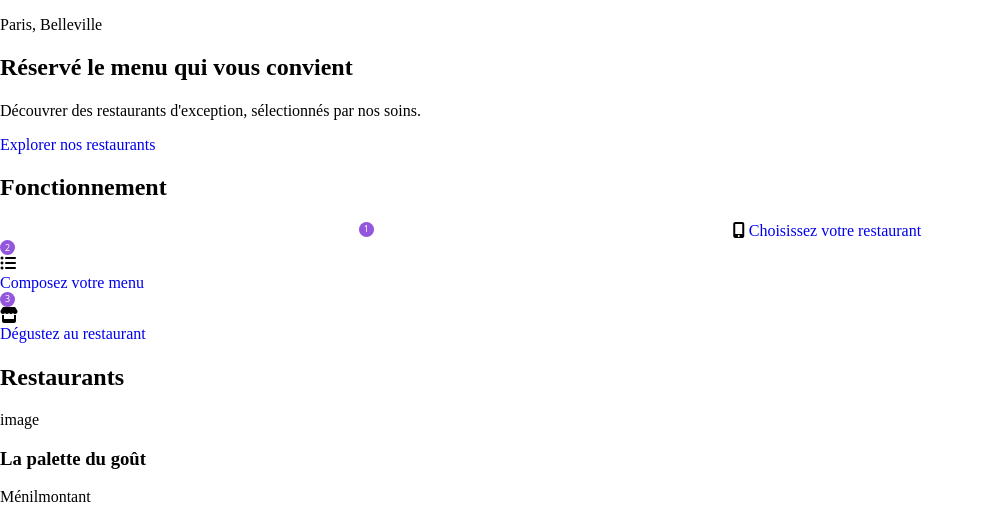
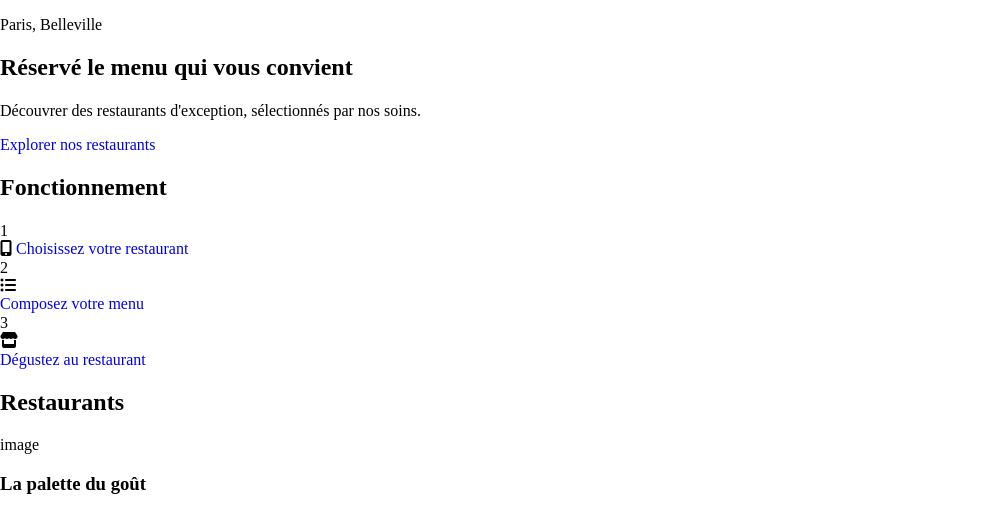
Before and after one commit to FOXEST57/ohmyfood, a website: page index.html in a window 1280 px wide. Shown: the part 277-788 px from the top of the page, without its empty margins (0-983 px from the left). Drawn offline with nearby package versions, Linux system fonts and the light colour scheme; a web font is replaced by a local one.

Commit message:
ajout mise en place git
Signed-off-by: FOXEST57 <foxest57@gmail.com>

```diff
--- a/index.html
+++ b/index.html
@@ -20,23 +20,7 @@
               }
 
           .section1 { width: 100%;}
-          .number {
-                    width: 15px;
-                    height: 15px;
-                    border-radius: 25px;
-                    display: flex;
-                    justify-content: center;
-                    align-items: center;
-                    color: white;
-                    background-color: #9356dc;
-                    font-size: 9px;
-                    font-weight: 100;
-                    font-family: system-ui, -apple-system, BlinkMacSystemFont, 'Segoe UI', Roboto, Oxygen, Ubuntu, Cantarell, 'Open Sans', 'Helvetica Neue', sans-serif;}
-          .fonctionnement {
 
-                            display: flex;
-                            justify-content: space-evenly
-                            ;}
         </style>
   </head>
         <header class="header">
--- a/sass/base/_base.scss
+++ b/sass/base/_base.scss
@@ -0,0 +1 @@
+a {text-decoration: none;}
--- a/sass/base/_typography.scss
+++ b/sass/base/_typography.scss
@@ -0,0 +1,4 @@
+
+h1 {font-family: Shrikhand,"cursive";
+              font-size: 32px;
+              }
```
Also changed, not shown: public/css/styles.css, 2 other files.
